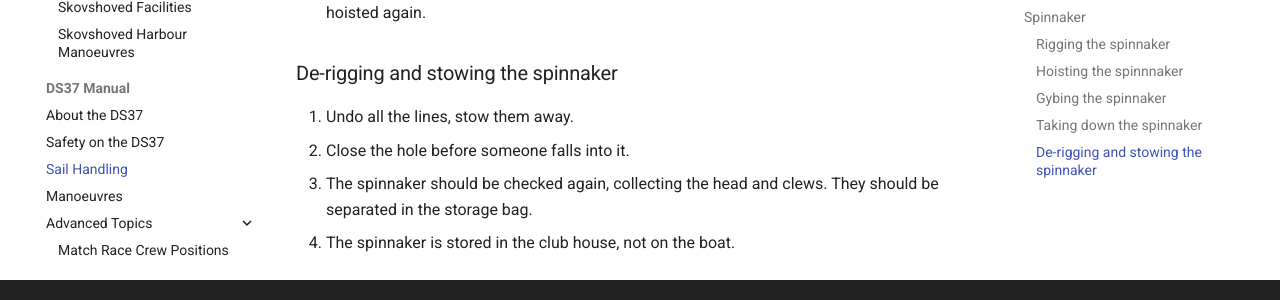
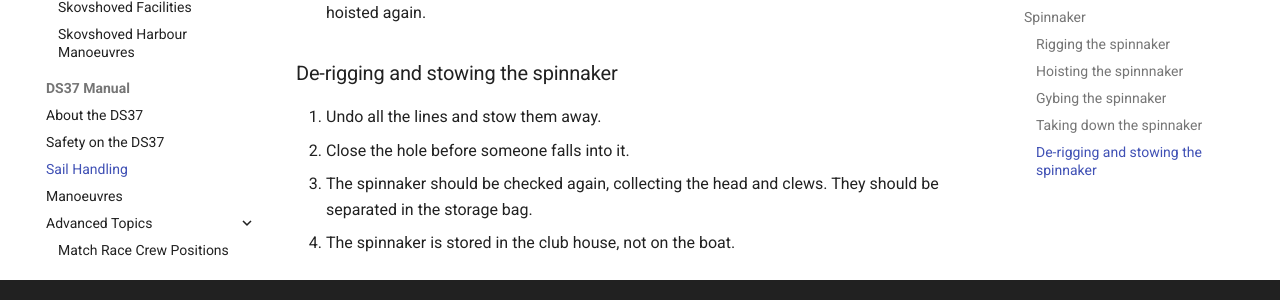
Before and after one commit to x123/kdy-iss, an MkDocs documentation site: the page built from docs/sail-handling.md, in a window 1280 px wide and 900 px high, scrolled down 9619 px. Shown: the part 504-804 px from the top of the window. Built offline with MkDocs 1.6.1 and Material for MkDocs 9.7.7, drawn with Linux system fonts in a browser that asks for light colours; comment, search, counter and statistics services are not loaded.

Commit message:
fix: wording (#7)

```diff
--- a/docs/sail-handling.md
+++ b/docs/sail-handling.md
@@ -410,7 +410,7 @@ crew benefits from training takedowns on both sides.
 
 ## De-rigging and stowing the spinnaker
 
-1. Undo all the lines, stow them away.
+1. Undo all the lines and stow them away.
 2. Close the hole before someone falls into it.
 3. The spinnaker should be checked again, collecting the head and clews.
    They should be separated in the storage bag.
```
